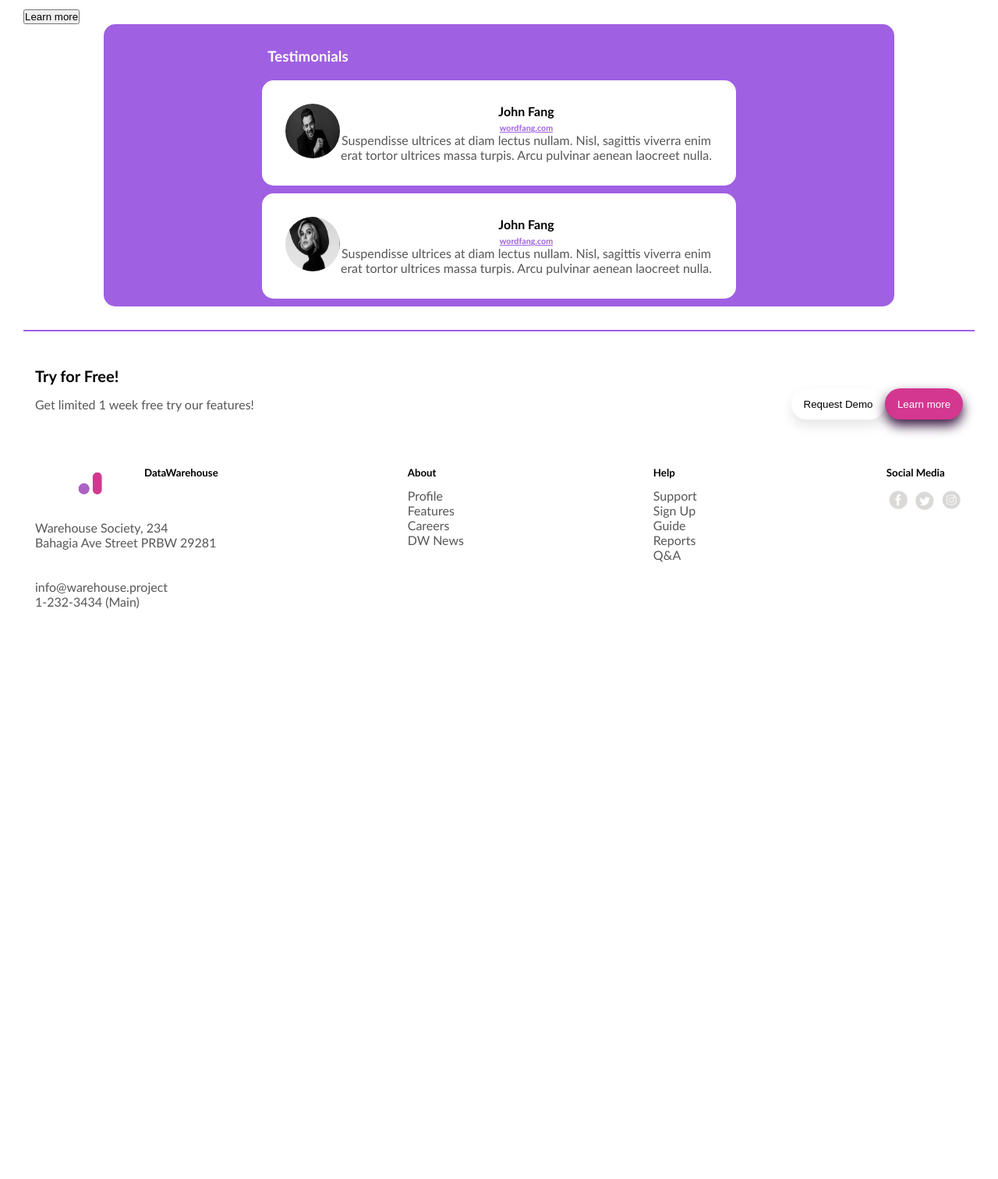
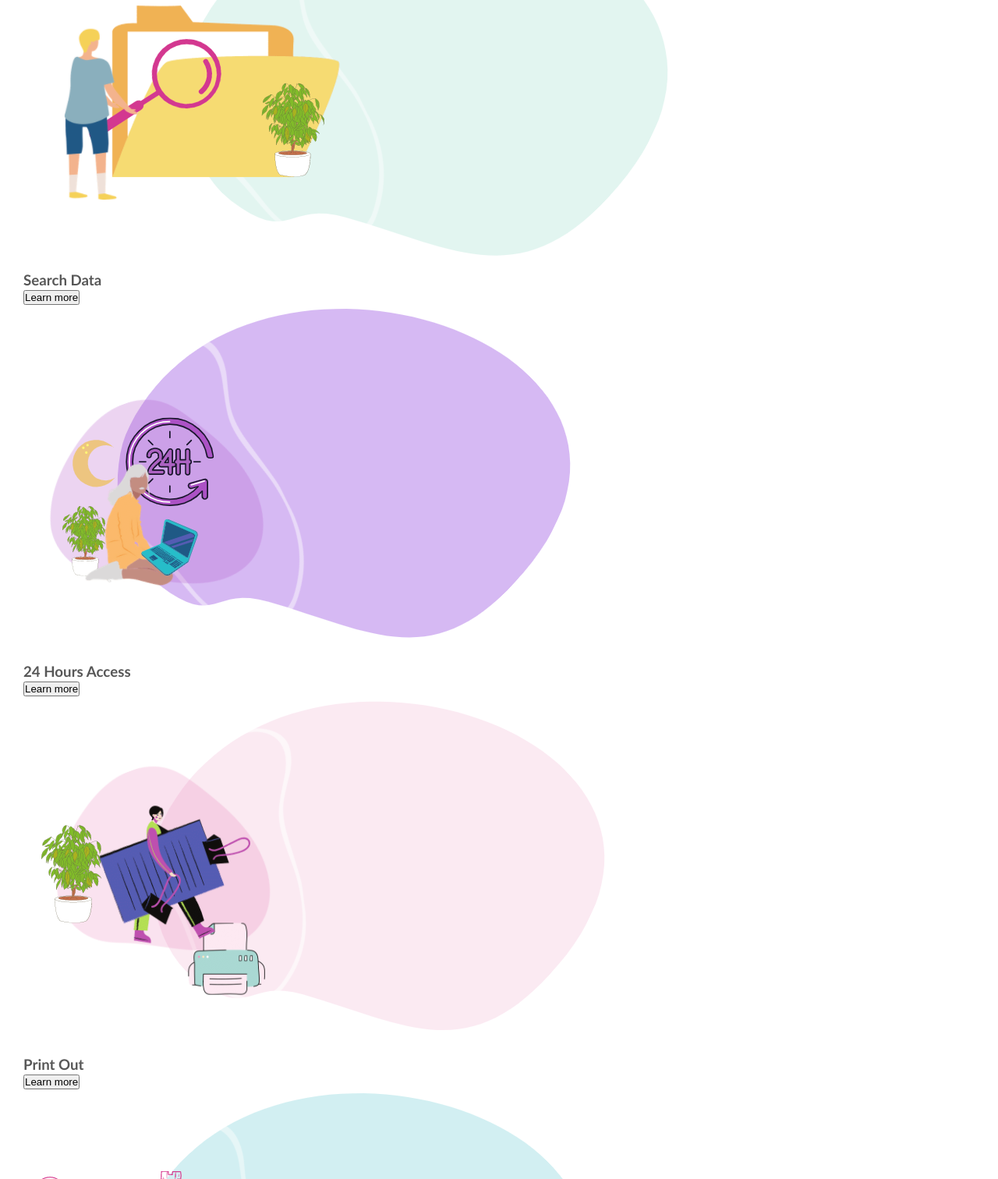
Before and after one commit to celestealexmoore/figma, a plain HTML site: page index.html in a window 1280 px wide. Shown: the part 1128-2640 px from the top of the page at 78% size. Before the commit the page ends 1954 px from the top, so only its background shows below. Drawn offline with Linux system fonts and the light colour scheme.

Commit message:
added photos

```diff
--- a/index.html
+++ b/index.html
@@ -65,32 +65,32 @@
     <section id="featuresTag">
 
         <div class="featuresTag">
-            <img src="">
-            <h3></h3>
+            <img src="./assets/photos/searchData.png">
+            <h3>Search Data</h3>
             <p></p>
             <button class="learnMore2">Learn more</button>
 
         </div>
 
         <div class="featuresTag">
-            <img src="">
-            <h3></h3>
+            <img src="./assets/photos/24hrs.png">
+            <h3>24 Hours Access</h3>
             <p></p>
             <button class="learnMore2">Learn more</button>
 
         </div>
 
         <div class="featuresTag">
-            <img src="">
-            <h3></h3>
+            <img src="./assets/photos/printOut.png">
+            <h3>Print Out</h3>
             <p></p>
             <button class="learnMore2">Learn more</button>
 
         </div>
 
         <div class="featuresTag">
-            <img src="">
-            <h3></h3>
+            <img src="./assets/photos/securityCode.png">
+            <h3>Security Code</h3>
             <p></p>
             <button class="learnMore2">Learn more</button>
 
```
Also changed, not shown: assets/photos/24hrs.png (added), assets/photos/printOut.png (added), assets/photos/searchData.png (added), assets/photos/securityCode.png (added).
